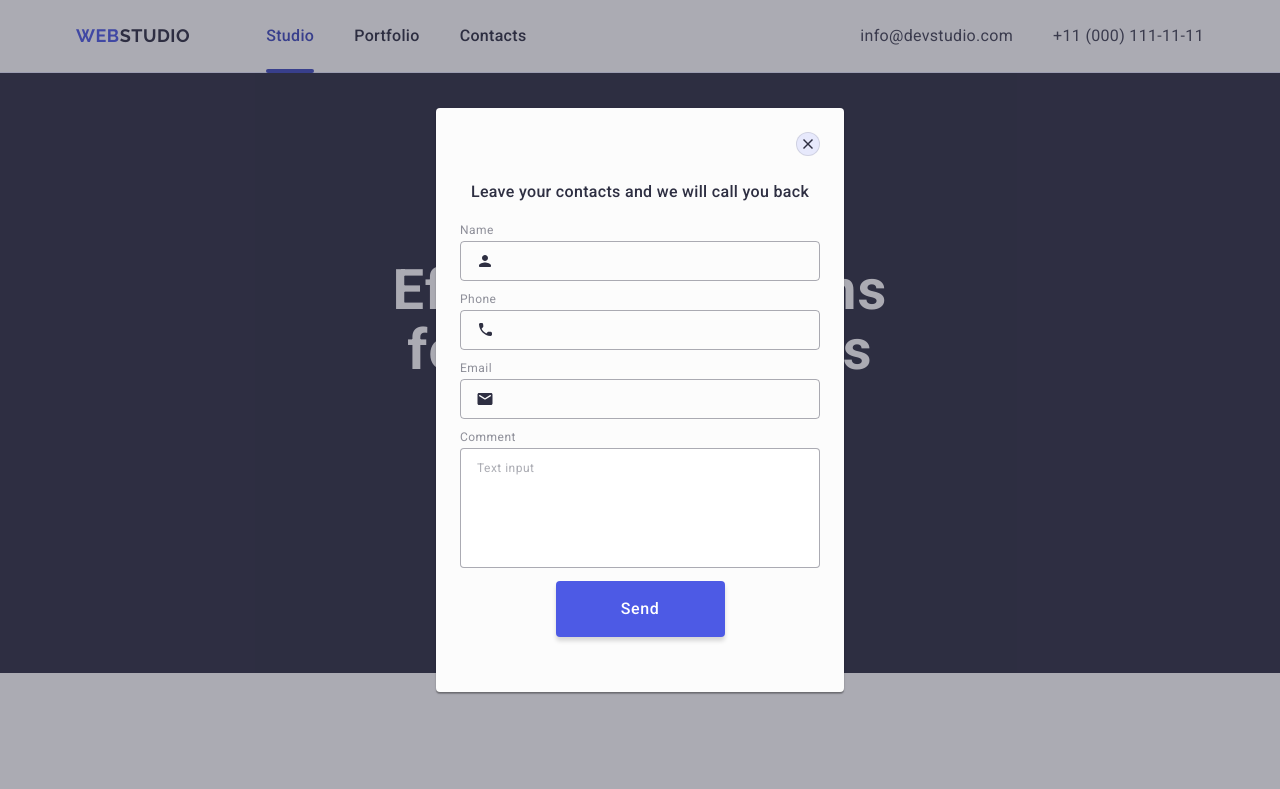
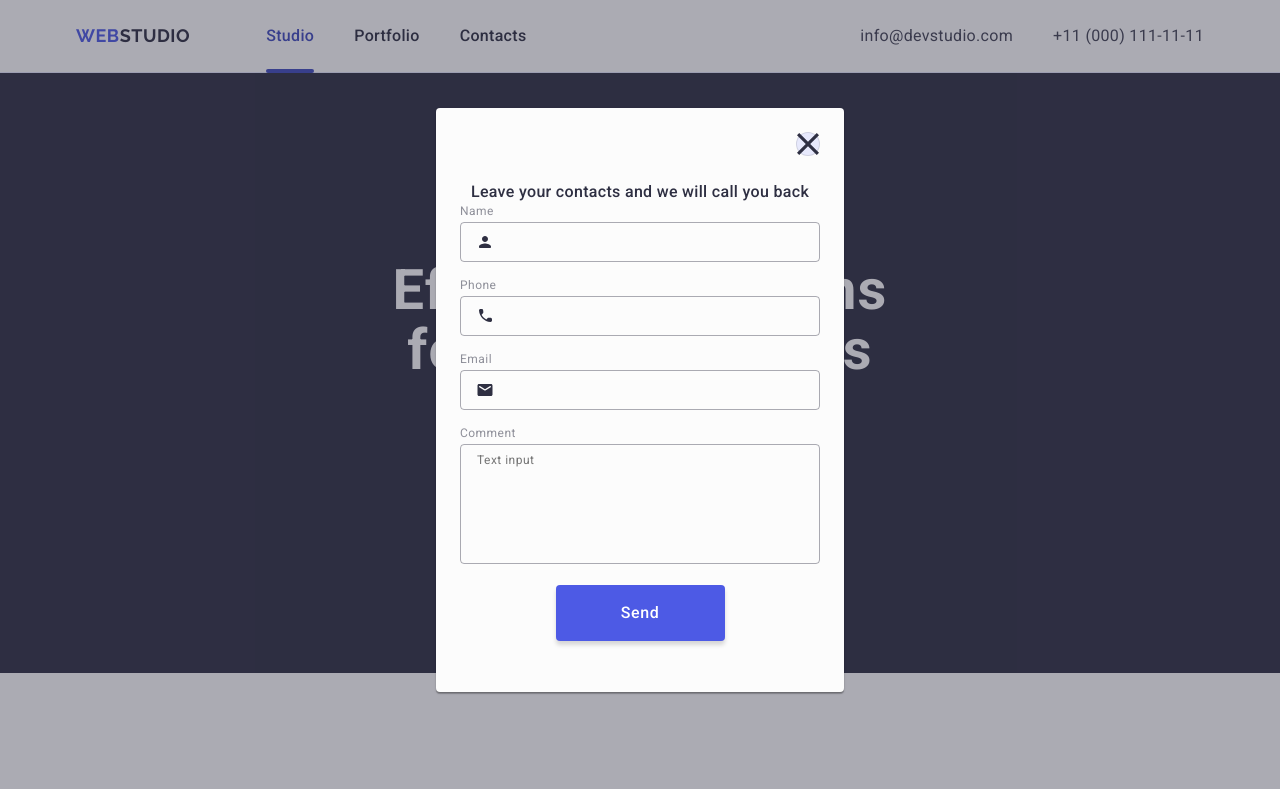
Before and after one commit to yelyzavetacherniak/goit-markup-hw-05, a plain HTML site: page index.html in a window 1280 px wide. Shown: the top 789 px of the page. Drawn offline with nearby package versions, Linux system fonts and the light colour scheme.

Commit message:
add changes

```diff
--- a/css/styles.css
+++ b/css/styles.css
@@ -473,12 +473,7 @@ fill: #f4f4fd;
     box-shadow: 0 1px 1px 0 rgba(0, 0, 0, 0.14), 0 1px 3px 0 rgba(0, 0, 0, 0.12), 0 2px 1px 0 rgba(0, 0, 0, 0.2);
     background: #fcfcfc;
     transition: transform 250ms cubic-bezier(0.4, 0, 0.2, 1);
-
-
-    padding-left: 24px;
-    padding-right: 24px;
-
-
+    padding: 72px 24px 24px 24px;
     display: flex;
     flex-direction: column;
 }
@@ -490,8 +485,6 @@ fill: #f4f4fd;
     letter-spacing: 0.02em;
     text-align: center;
     color: #2e2f42;
-    margin-top: 72px;
-    margin-bottom: 16px;
 }
 
 
@@ -520,6 +513,7 @@ fill: #f4f4fd;
     background-color: transparent;
     padding-left: 38px;
     outline: transparent;
+    transition: border-color 250ms cubic-bezier(0.4, 0, 0.2, 1);
 }
 
 .modal-input:focus {
@@ -534,26 +528,24 @@ border-color: #4d5ae5;
     resize: none;
     border: 1px solid rgba(46, 47, 66, 0.4);
     border-radius: 4px;
-    width: 360px;
+    width: 100%;
     height: 120px;
     outline: transparent;
+    padding: 8px 16px;
+    font-size: 12px;
+    line-height: 117%;
+    letter-spacing: 0.04em;
+    color: rgba(46, 47, 66, 0.4);
+    background-color: transparent;
+    transition: border-color 250ms cubic-bezier(0.4, 0, 0.2, 1);
 }
 
 .textarea-comment:focus {
 border-color: #4d5ae5;
 }
 
-.textarea-comment {
-    padding-left: 16px;
-    padding-top: 12px;
-}
+.textarea-comment::placeholder {
 
-.textarea-comment::placeholder {
-    font-weight: 400;
-    font-size: 12px;
-    line-height: 117%;
-    letter-spacing: 0.04em;
-    color: rgba(46, 47, 66, 0.4);
 }
 
 .modal-label {
@@ -562,12 +554,12 @@ border-color: #4d5ae5;
     line-height: 117%;
     letter-spacing: 0.04em;
     color: #8e8f99;
-    display: inline-block;
+    display: block;
     margin-bottom: 4px;
 }
 
 .inputs {
-    margin-bottom: 8px;
+    margin-bottom: 16px;
 }
 
 .modal-icon {
@@ -576,6 +568,7 @@ border-color: #4d5ae5;
     left: 16px;
     top: 50%;
     transform: translateY(-50%);
+    transition: fill 250ms cubic-bezier(0.4, 0, 0.2, 1);
 }
 
 .modal-input-wrap {
@@ -591,6 +584,19 @@ border-color: #4d5ae5;
     position: absolute;
     top: 24px;
     right: 24px;
+    display: flex;
+    align-items: center;
+    justify-content: center;
+    padding: 0;
+    cursor: pointer;
+    transition: background-color 250ms cubic-bezier(0.4, 0, 0.2, 1),
+    border 250ms cubic-bezier(0.4, 0, 0.2, 1);
+}
+
+.btn-close:hover,
+.btn-close:focus {
+    background-color: #404bbf;
+    border: none;
 }
 
 .icon-close {
@@ -598,4 +604,10 @@ border-color: #4d5ae5;
     position: relative;
     width: 100%;
     height: 100%;
+    transition: fill 250ms cubic-bezier(0.4, 0, 0.2, 1);
 }
+
+.icon-close:hover,
+.icon-close:focus {
+    fill: #ffffff
+}
--- a/index.html
+++ b/index.html
@@ -536,13 +536,11 @@
                 class="modal-label"
                 for="user-comment"
                 >Comment</label>
-                <div>
                     <textarea
                         class="textarea-comment"
                         name="user-comment"
                         id="user-comment"
                         placeholder="Text input"></textarea>
-                </div>
             </div>
            </form>
             <button class="modal-btn" type="submit">Send</button>
```
